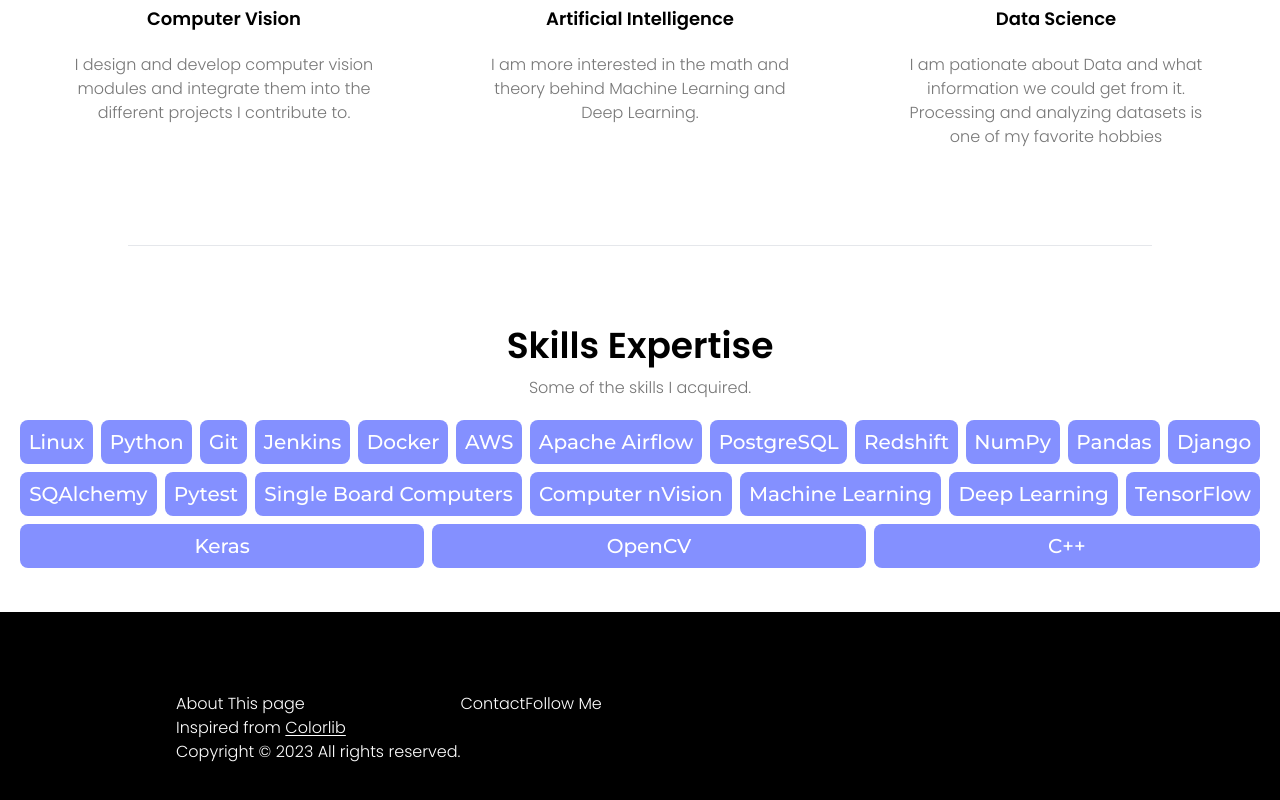
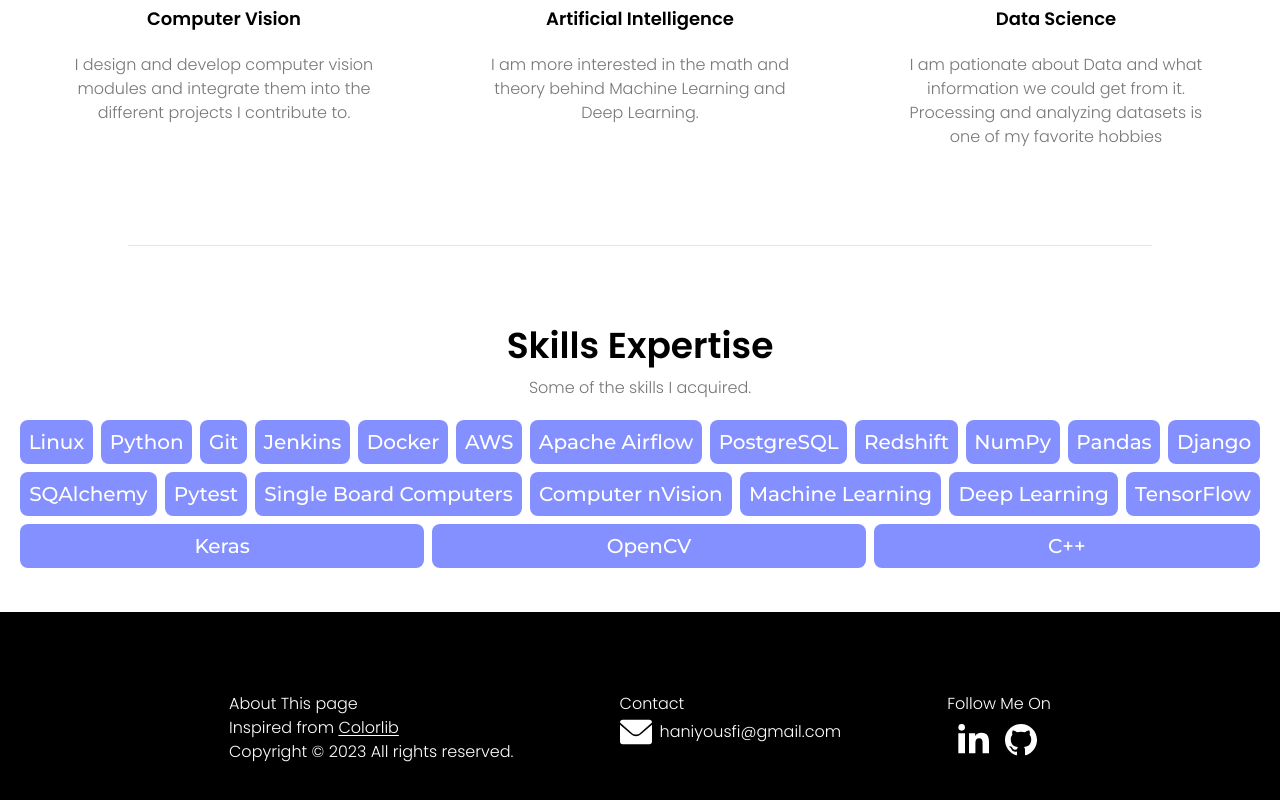
Before and after one commit to maky-hnou/portfolio-front, a Next.js app: page / in a window 1280 px wide. Shown: the part 1546-2346 px from the top of the page. Built offline with nearby package versions, Linux system fonts and the light colour scheme.

Commit message:
Add footer and icons

```diff
--- a/src/components/Footer.js
+++ b/src/components/Footer.js
@@ -1,11 +1,12 @@
 import React from "react";
 import Link from "next/link";
+import { EmailIcon, GitHubIcon, LinkedInIcon } from "./Icons";
 
 export default function Footer() {
   return (
     <footer className="bg-black p-20 box-border">
       <div className="max-w-[960px] w-full flex flex-wrap border-box mx-auto px-4 text-white text-base font-light">
-        <div>
+        <div className="mx-auto">
           <h4>About This page</h4>
           <p>
             Inspired from{" "}
@@ -21,8 +22,22 @@ export default function Footer() {
             Copyright &copy; {new Date().getFullYear()} All rights reserved.
           </p>
         </div>
-        <div>Contact</div>
-        <div>Follow Me</div>
+        <div className="mx-auto">
+          <h4>Contact</h4>
+          <div className="flex items-center content-center">
+            <Link href="mailto:haniyousfi@gmail.com">
+              <EmailIcon />
+            </Link>
+            <p className="m-auto ml-2">haniyousfi@gmail.com</p>
+          </div>
+        </div>
+        <div className="mx-auto">
+          <h4>Follow Me On</h4>
+          <div className="flex items-center content-center">
+            <LinkedInIcon />
+            <GitHubIcon />
+          </div>
+        </div>
       </div>
     </footer>
   );
--- a/src/components/Icons.js
+++ b/src/components/Icons.js
@@ -15,7 +15,6 @@ export function DEIcon({ className, ...rest }) {
     >
       <svg
         xmlns="http://www.w3.org/2000/svg"
-        xmlSpace="preserve"
         style={{
           enableBackground: "new 0 0 96 96",
         }}
@@ -44,7 +43,6 @@ export function SEIcon({ className, ...rest }) {
     >
       <svg
         xmlns="http://www.w3.org/2000/svg"
-        xmlSpace="preserve"
         viewBox="0 0 96 120"
         className={`w-24 h-24 ${className}`}
         {...rest}
@@ -137,7 +135,6 @@ export function AIIcon({ className, ...rest }) {
     >
       <svg
         xmlns="http://www.w3.org/2000/svg"
-        xmlSpace="preserve"
         viewBox="0 0 100 125"
         className={`w-24 h-24 ${className}`}
         {...rest}
@@ -165,7 +162,6 @@ export function DSIcon({ className, ...rest }) {
     >
       <svg
         xmlns="http://www.w3.org/2000/svg"
-        xmlSpace="preserve"
         viewBox="0 0 512 640"
         className={`w-24 h-24 ${className}`}
         {...rest}
@@ -182,3 +178,86 @@ export function DSIcon({ className, ...rest }) {
     </motion.div>
   );
 }
+
+export function EmailIcon({ className, ...rest }) {
+  return (
+    <motion.div
+      className="mx-auto w-fit"
+      whileHover={{
+        fill: "#8490ff",
+        color: "#8490ff",
+      }}
+      initial={{
+        fill: "currentColor",
+      }}
+    >
+      <svg
+        xmlns="http://www.w3.org/2000/svg"
+        xmlSpace="preserve"
+        fillRule="evenodd"
+        clipRule="evenodd"
+        style={{
+          shapeRendering: "geometricPrecision",
+          textRendering: "geometricPrecision",
+          imageRendering: "optimizeQuality",
+        }}
+        viewBox="19.64 53.07 294.03 227.19"
+        className={`w-8 h-8 ${className}`}
+        {...rest}
+      >
+        <path
+          d="M43.3 53.07l246.72 0c13,0 23.64,10.64 23.64,23.65l0 2.83 -111.68 97.5c-10.17,8.88 -22.74,13.31 -35.33,13.31 -12.58,0 -25.16,-4.44 -35.33,-13.31l-111.68 -97.5 0 -2.83c0,-13.01 10.64,-23.65 23.64,-23.65zm270.37 46.3l0 157.25c0,13 -10.64,23.64 -23.64,23.64l-246.72 0c-13,0 -23.64,-10.64 -23.64,-23.64l0 -157.25 101.84 88.91c13.03,11.38 29.1,17.06 45.16,17.06 16.06,0 32.13,-5.69 45.16,-17.06l101.84 -88.91z"
+          className="fil0"
+        />
+      </svg>
+    </motion.div>
+  );
+}
+
+export function GitHubIcon({ className, ...rest }) {
+  return (
+    <motion.div
+      className="mx-auto w-fit"
+      whileHover={{
+        fill: "#8490ff",
+        color: "#8490ff",
+      }}
+      initial={{
+        fill: "currentColor",
+      }}
+    >
+      <svg
+        xmlns="http://www.w3.org/2000/svg"
+        viewBox="0 0 30 30"
+        className={`w-10 h-10 mt-2 ${className}`}
+        {...rest}
+      >
+        <path d="M12 0c-6.626 0-12 5.373-12 12 0 5.302 3.438 9.8 8.207 11.387.599.111.793-.261.793-.577v-2.234c-3.338.726-4.033-1.416-4.033-1.416-.546-1.387-1.333-1.756-1.333-1.756-1.089-.745.083-.729.083-.729 1.205.084 1.839 1.237 1.839 1.237 1.07 1.834 2.807 1.304 3.492.997.107-.775.418-1.305.762-1.604-2.665-.305-5.467-1.334-5.467-5.931 0-1.311.469-2.381 1.236-3.221-.124-.303-.535-1.524.117-3.176 0 0 1.008-.322 3.301 1.23.957-.266 1.983-.399 3.003-.404 1.02.005 2.047.138 3.006.404 2.291-1.552 3.297-1.23 3.297-1.23.653 1.653.242 2.874.118 3.176.77.84 1.235 1.911 1.235 3.221 0 4.609-2.807 5.624-5.479 5.921.43.372.823 1.102.823 2.222v3.293c0 .319.192.694.801.576 4.765-1.589 8.199-6.086 8.199-11.386 0-6.627-5.373-12-12-12z" />
+      </svg>
+    </motion.div>
+  );
+}
+
+export function LinkedInIcon({ className, ...rest }) {
+  return (
+    <motion.div
+      className="mx-auto w-fit"
+      whileHover={{
+        fill: "#8490ff",
+        color: "#8490ff",
+      }}
+      initial={{
+        fill: "currentColor",
+      }}
+    >
+      <svg
+        xmlns="http://www.w3.org/2000/svg"
+        viewBox="0 0 30 30"
+        className={`w-10 h-10 ${className}`}
+        {...rest}
+      >
+        <path d="M9 25H4V10h5v15zM6.501 8a2.5 2.5 0 1 1 0-5.001A2.5 2.5 0 0 1 6.5 8zM27 25h-4.807v-7.3c0-1.741-.033-3.98-2.499-3.98-2.503 0-2.888 1.896-2.888 3.854V25H12V9.989h4.614v2.051h.065c.642-1.18 2.211-2.424 4.551-2.424 4.87 0 5.77 3.109 5.77 7.151V25z" />
+      </svg>
+    </motion.div>
+  );
+}
```
